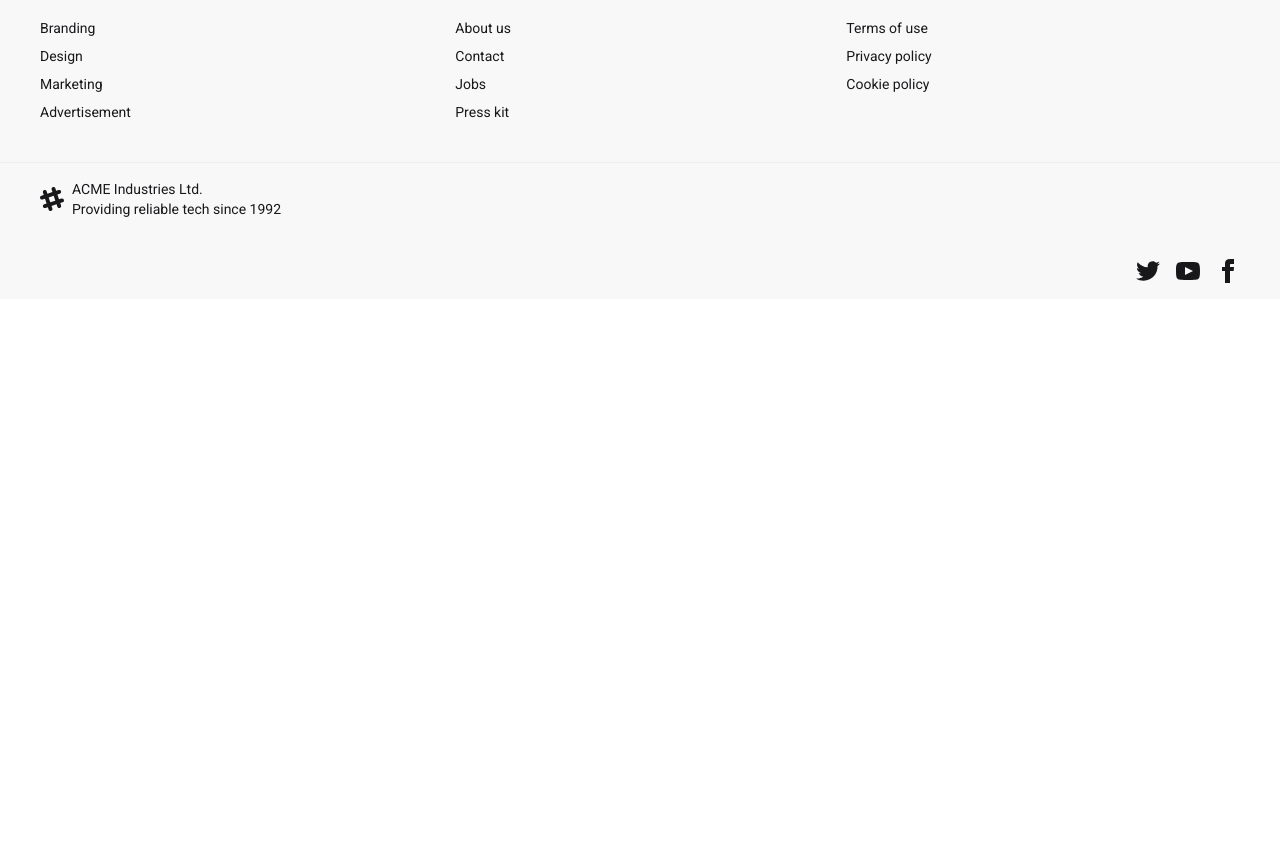
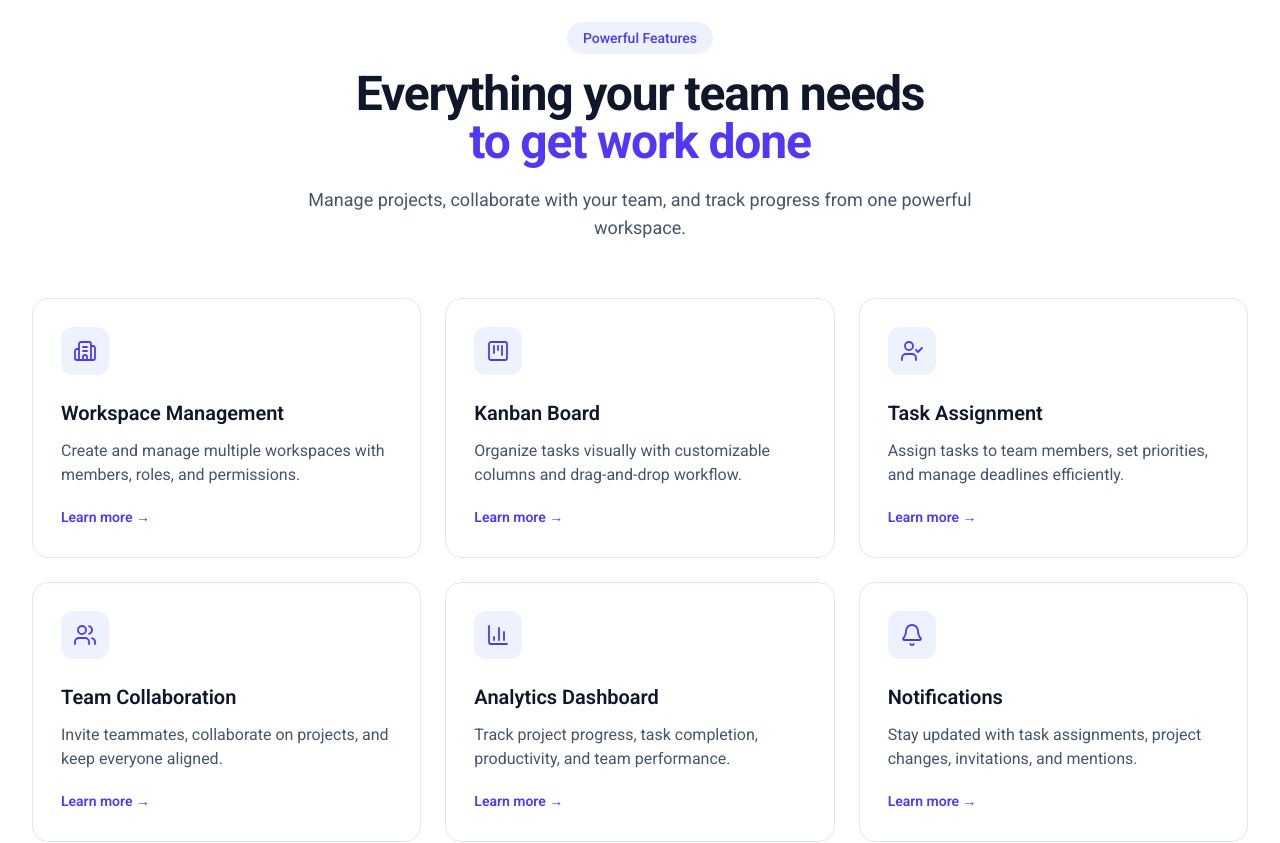
Before and after one commit to Nahidul-Islam78/tasksTeam, a React (Vite) app: page / in a window 1280 px wide. Shown: the part 806-1649 px from the top of the page. Before the commit the page ends 1105 px from the top, so only its background shows below. Built offline with nearby package versions, Linux system fonts and the light colour scheme; no server answers.

Commit message:
added features section

```diff
--- a/package.json
+++ b/package.json
@@ -14,6 +14,8 @@
     "@tanstack/react-query": "^5.101.4",
     "axios": "^1.19.0",
     "firebase": "^12.16.0",
+    "lucide": "^1.31.0",
+    "lucide-react": "^1.31.0",
     "react": "^19.2.7",
     "react-dom": "^19.2.7",
     "react-hook-form": "^7.83.0",
--- /dev/null
+++ b/src/component/Features.jsx
@@ -0,0 +1,113 @@
+import {
+  Building2,
+  KanbanSquare,
+  UserCheck,
+  Users,
+  BarChart3,
+  Bell,
+} from 'lucide-react';
+
+const features = [
+  {
+    id: 1,
+    icon: Building2,
+    title: 'Workspace Management',
+    description:
+      'Create and manage multiple workspaces with members, roles, and permissions.',
+  },
+  {
+    id: 2,
+    icon: KanbanSquare,
+    title: 'Kanban Board',
+    description:
+      'Organize tasks visually with customizable columns and drag-and-drop workflow.',
+  },
+  {
+    id: 3,
+    icon: UserCheck,
+    title: 'Task Assignment',
+    description:
+      'Assign tasks to team members, set priorities, and manage deadlines efficiently.',
+  },
+  {
+    id: 4,
+    icon: Users,
+    title: 'Team Collaboration',
+    description:
+      'Invite teammates, collaborate on projects, and keep everyone aligned.',
+  },
+  {
+    id: 5,
+    icon: BarChart3,
+    title: 'Analytics Dashboard',
+    description:
+      'Track project progress, task completion, productivity, and team performance.',
+  },
+  {
+    id: 6,
+    icon: Bell,
+    title: 'Notifications',
+    description:
+      'Stay updated with task assignments, project changes, invitations, and mentions.',
+  },
+];
+
+const Features = () => {
+  return (
+    <section className="bg-white py-20">
+      <div className="mx-auto max-w-7xl px-4 sm:px-6 lg:px-8">
+        {/* Section Header */}
+        <div className="mx-auto max-w-2xl text-center">
+          <span className="inline-block rounded-full bg-indigo-50 px-4 py-1.5 text-sm font-medium text-indigo-600">
+            Powerful Features
+          </span>
+
+          <h2 className="mt-4 text-3xl font-bold tracking-tight text-slate-900 sm:text-4xl lg:text-5xl">
+            Everything your team needs
+            <span className="block text-indigo-600">to get work done</span>
+          </h2>
+
+          <p className="mt-5 text-base leading-7 text-slate-600 sm:text-lg">
+            Manage projects, collaborate with your team, and track progress from
+            one powerful workspace.
+          </p>
+        </div>
+
+        {/* Feature Cards */}
+        <div className="mt-14 grid gap-6 sm:grid-cols-2 lg:grid-cols-3">
+          {features.map(feature => {
+            const Icon = feature.icon;
+
+            return (
+              <div
+                key={feature.id}
+                className="group rounded-2xl border border-slate-200 bg-white p-7 transition-all duration-300 hover:-translate-y-1 hover:border-indigo-200 hover:shadow-xl"
+              >
+                {/* Icon */}
+                <div className="flex h-12 w-12 items-center justify-center rounded-xl bg-indigo-50 text-indigo-600 transition-all duration-300 group-hover:bg-indigo-600 group-hover:text-white">
+                  <Icon size={24} strokeWidth={1.8} />
+                </div>
+
+                {/* Content */}
+                <h3 className="mt-6 text-xl font-semibold text-slate-900">
+                  {feature.title}
+                </h3>
+
+                <p className="mt-3 text-sm leading-6 text-slate-600 sm:text-base">
+                  {feature.description}
+                </p>
+
+                {/* Learn More */}
+                <button className="mt-5 text-sm font-semibold text-indigo-600 transition-colors hover:text-indigo-700">
+                  Learn more →
+                </button>
+              </div>
+            );
+          })}
+        </div>
+      </div>
+    </section>
+  );
+};
+
+export default Features;
--- a/src/component/Naver.jsx
+++ b/src/component/Naver.jsx
@@ -1,6 +1,6 @@
 import React from 'react';
 import Logo from './Logo';
-import { Link } from 'react-router';
+import { Link, NavLink } from 'react-router';
 import useAuth from '../hooks/useAuth';
 
 const Naver = () => {
@@ -53,6 +53,9 @@ const Naver = () => {
               <li>
                 <a>Contact</a>
               </li>
+              <li>
+                {user && <NavLink to="/dashboard">Dashboard</NavLink>}
+              </li>
             </ul>
           </div>
           <Logo></Logo>
@@ -75,7 +78,9 @@ const Naver = () => {
         </div>
         <div className="navbar-end">
           {user ? (
-            <button onClick={handelLogout} className="btn  mr-2">Logout</button>
+            <button onClick={handelLogout} className="btn  mr-2">
+              Logout
+            </button>
           ) : (
             <Link to={'/auth/login'} className="btn mr-2">
               Login
--- a/src/layout/DashboardLayout.jsx
+++ b/src/layout/DashboardLayout.jsx
@@ -4,6 +4,7 @@ import { GoProject } from 'react-icons/go';
 import { MdDashboard } from 'react-icons/md';
 import { NavLink, Outlet } from 'react-router';
 import useAuth from '../hooks/useAuth';
+import Logo from '../component/Logo';
 
 const DashboardLayout = () => {
   const { loading } = useAuth();
@@ -44,13 +45,17 @@ const DashboardLayout = () => {
                 <path d="M14 10l2 2l-2 2"></path>
               </svg>
             </label>
-            <div className="px-4">Navbar Title</div>
+            <div className="px-4">
+              <NavLink to="/">
+                <Logo></Logo>
+              </NavLink>
+            </div>
           </nav>
           {/* Page content here */}
           <Outlet></Outlet>
         </div>
 
-        <div className="drawer-side is-drawer-close:overflow-visible">
+        <div className="drawer-side ">
           <label
             htmlFor="my-drawer-4"
             aria-label="close sidebar"
--- a/src/pages/home/HomePage.jsx
+++ b/src/pages/home/HomePage.jsx
@@ -2,6 +2,7 @@ import React from 'react';
 import Hero from '../../component/Hero';
 import Trusted from '../../component/Trusted';
 import useAuth from '../../hooks/useAuth';
+import Features from '../../component/Features';
 
 
 const HomePage = () => {
@@ -15,6 +16,9 @@ const HomePage = () => {
       <div>
         <Trusted></Trusted>
       </div>
+      <div>
+        <Features></Features>
+      </div>
     </div>
   );
 };
```
Also changed, not shown: 1 other file (tests, documents, lock files or other folders).
